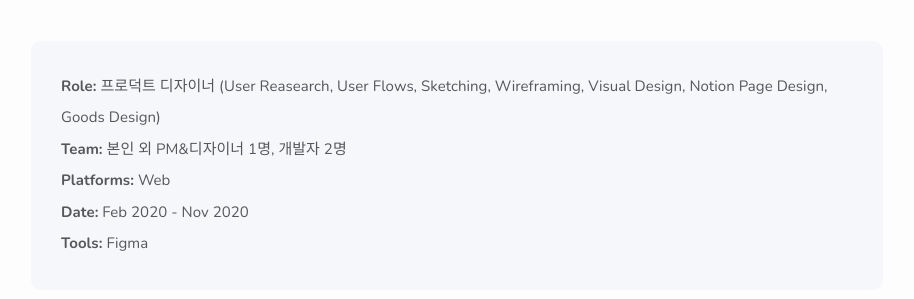
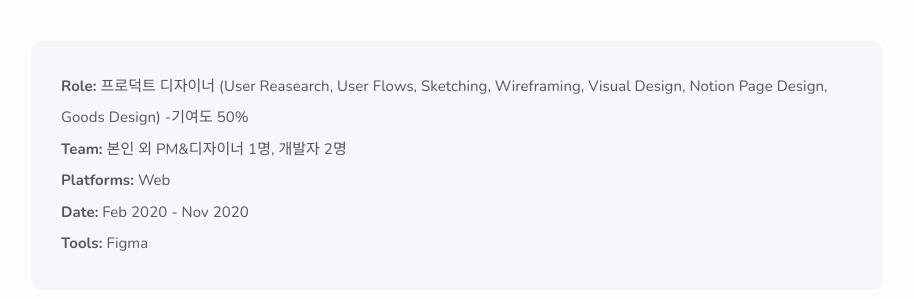
Before and after one commit to junethirty/junethirty.github.io, a Jekyll site: the page built from _portfolio/02_bookcovery.mvp.markdown, in a window 1280 px wide and 900 px high, scrolled down 560 px. Shown: the part 184-483 px from the top of the window, without its empty margins (183-1097 px from the left). Built offline with Jekyll 4.4.1, drawn with Linux system fonts in a browser that asks for light colours; nearby versions of some CDN libraries.

Commit message:
minor change

```diff
--- a/_portfolio/02_bookcovery.mvp.markdown
+++ b/_portfolio/02_bookcovery.mvp.markdown
@@ -7,7 +7,7 @@ previewtext: 북커버리는 IT 직장인들을 위한 커리어 네트워크
 introduction: 북커버리는 IT 직장인들을 위한 커리어 네트워크 기반 온라인 공유서재입니다. 직무와 관련된 책과 지식을 공유하여, 유저가 필요로 하고 원하는 정보를 수집할 수 있는 지식 공유 플랫폼이자 네트워크입니다. 북커버리는 직무적으로 좋은 책을 찾기 어렵다는 문제의식에서 출발하여, 직업 네트워크와 도서를 결합하는 방식으로 문제를 해결하고자 했습니다. 다른 큐레이션 서비스와 달리 북커버리에서는 커리어와 관련된 관심사 키워드와 네트워킹을 통해 업계의 사람들이 실제 어떤 도서를 소비하고 있는지 탐색할 수 있으며, 업계 사람들이 남긴 유의미한 정보와 인사이트를 발견할 수 있습니다.
 description: 세상에 없던 서비스를 만들어내는 과정
 img: /img/bookcovery.mvp/bookcovery.mvp_cover.jpg
-role: <strong>Role&#58;</strong> 프로덕트 디자이너 (User Reasearch, User Flows, Sketching, Wireframing, Visual Design, Notion Page Design, Goods Design) <br> <strong>Team&#58;</strong> 본인 외 PM&디자이너 1명, 개발자 2명 <br> <strong>Platforms&#58;</strong> Web <br> <strong>Date&#58;</strong> Feb 2020 - Nov 2020 <br> <strong>Tools&#58;</strong> Figma
+role: <strong>Role&#58;</strong> 프로덕트 디자이너 (User Reasearch, User Flows, Sketching, Wireframing, Visual Design, Notion Page Design, Goods Design) -기여도 50% <br> <strong>Team&#58;</strong> 본인 외 PM&디자이너 1명, 개발자 2명 <br> <strong>Platforms&#58;</strong> Web <br> <strong>Date&#58;</strong> Feb 2020 - Nov 2020 <br> <strong>Tools&#58;</strong> Figma
 ---
 
 <br>
```
